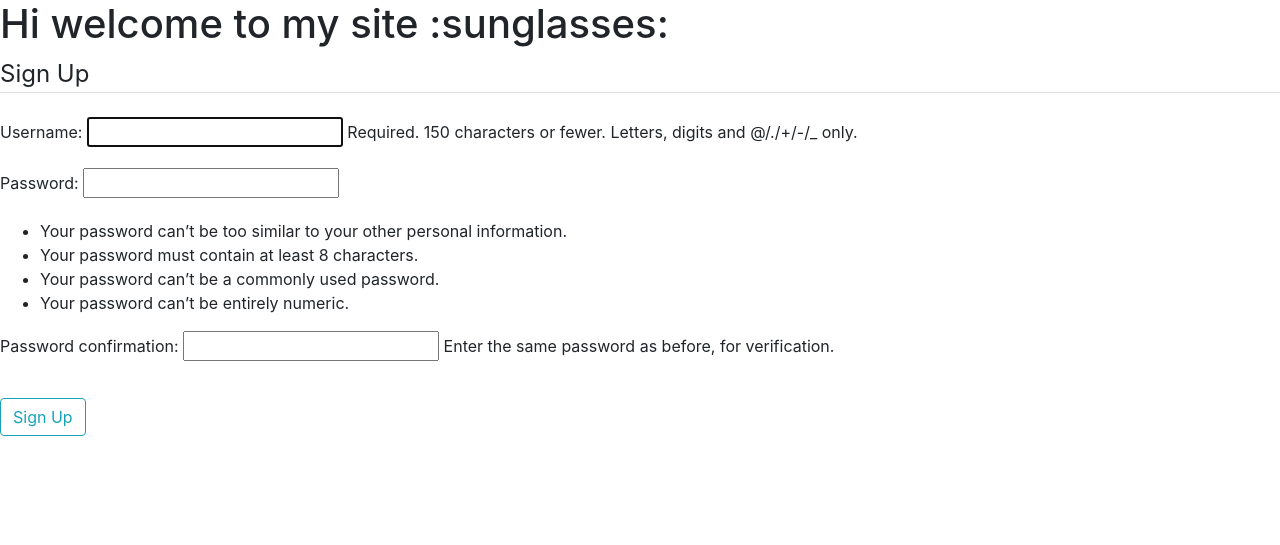
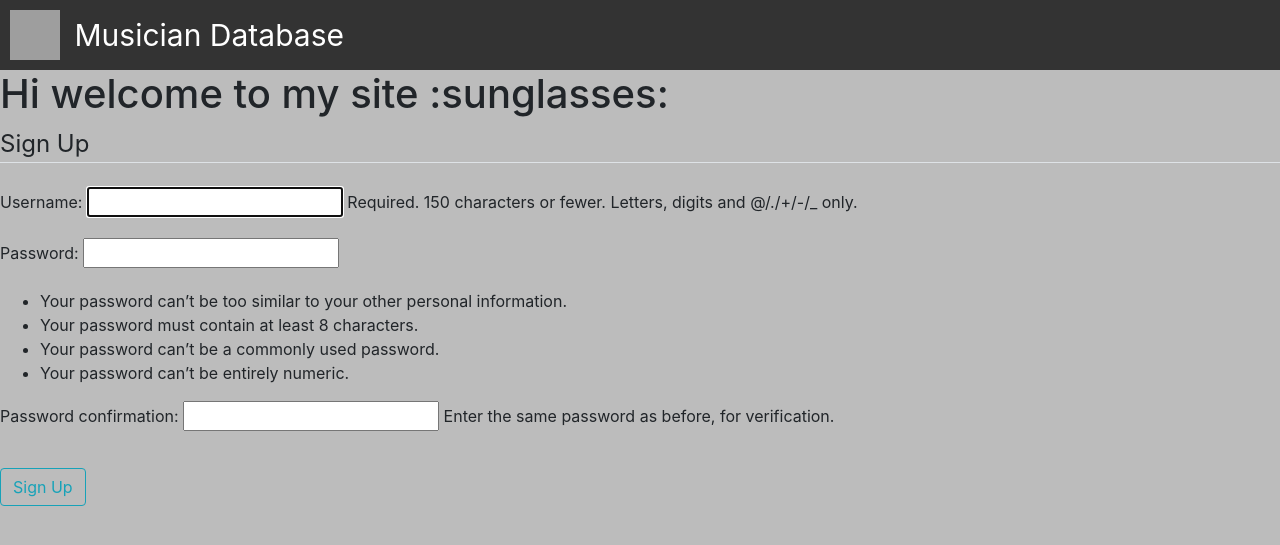
Before and after one commit to jgmills98/databaseDesignFP, a Django app: page /register/ in a window 1280 px wide. Shown: the top 545 px of the page. Run offline with Django 3.2, Linux system fonts and the light colour scheme; some libraries are stand-ins or nearby versions; grey boxes are pictures that could not be loaded.

Commit message:
Reintigration of base.html and home.html

```diff
--- a/search/templates/search/base.html
+++ b/search/templates/search/base.html
@@ -3,6 +3,22 @@
 <html>
 
 <head>
+  <!-- Column Formatting s-->
+  <meta name="viewport" content="width=device-width, initial-scale=1">
+  <style>
+  * {
+    box-sizing: border-box;
+  }
+
+  .row {
+    display: flex;
+  }
+
+  .column {
+    flex: 33%;
+    padding: 2%;
+  }
+  </style>
 
   <!-- Required meta tags -->
   <meta charset="utf-8">
@@ -27,16 +43,24 @@
   {% else %}
   <title>Django Blog</title>
   {% endif %}
-</head>
+</head style="background-color:powderblue;">
 
-<body>
-  {% if messages %}
-    {% for message in messages %}
-      <div class="alert alert-{{ message.tags }}">
-        {{ message }}
-      </div>
-    {% endfor %}
-  {% endif %}
+<body >
+    <style>
+        body {
+          background-color: #bcbcbc;
+        }
+        nav {
+          margin: 0;
+          padding: 10;
+          overflow: hidden;
+          background-color: #333;
+        }
+      </style>
+    <nav>
+        <img src="../../static/images/Spot.png" alt="Italian Trulli" width="50" height="50" hspace="10" vspace="10">
+        <a style="font-size:30px;color:white;text-align:center; vertical-align: middle;" >Musician Database</a>
+    </nav>
   {% block content %}{% endblock %}
 </body>
 
--- a/search/templates/search/result.html
+++ b/search/templates/search/result.html
@@ -1,4 +1,6 @@
-<html>
+{% extends "search/base.html" %}
+{% block content %}
+
 <h1>here now</h1>
 {% if artistResult|length == 0 and albumResult|length == 0 and songResult|length == 0 %}
 <p>No Queries matched search parameters</p>
@@ -45,3 +47,4 @@
 {% endif %}
 
 </html>
+{% endblock content %}
```
Also changed, not shown: search/templates/search/home.html (+42 -9 lines).
